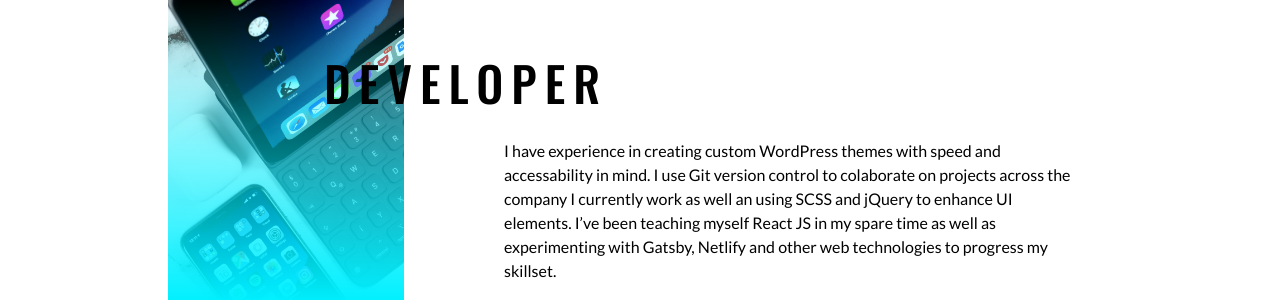
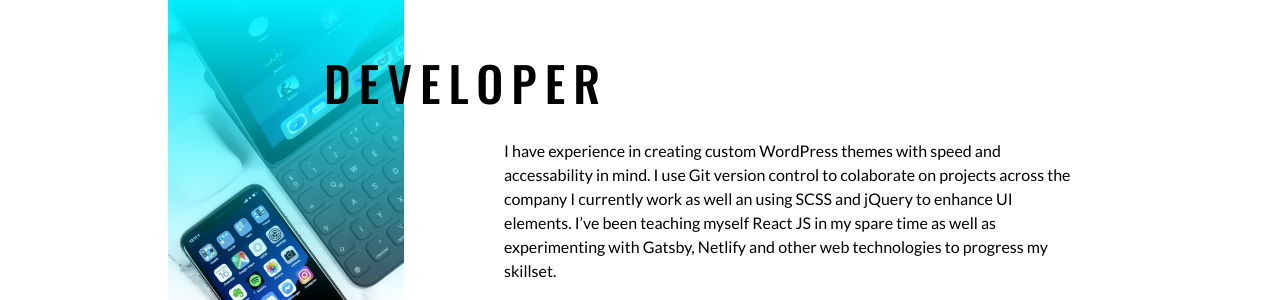
Before and after one commit to alexjamesdesign/alexjamesdesign, a Gatsby site: page / in a window 1280 px wide. Shown: the part 1003-1303 px from the top of the page. Built offline with nearby package versions, Linux system fonts and the light colour scheme; Gatsby itself is replaced by a stand-in of ours.

Commit message:
Forgot the add the tablet media query last time. Fixed gradient on tablet and upwards

```diff
--- a/src/styles/main.scss
+++ b/src/styles/main.scss
@@ -164,6 +164,10 @@ p {
 
       &:after {
         background: linear-gradient(180deg,  rgba(196, 196, 196, 0) 0%,#00F0FF 85.42%);
+
+        @include tablet {
+          background: linear-gradient(180deg, #00F0FF 0%, rgba(196, 196, 196, 0) 85.42%);
+        }
       }
     }
 
```
